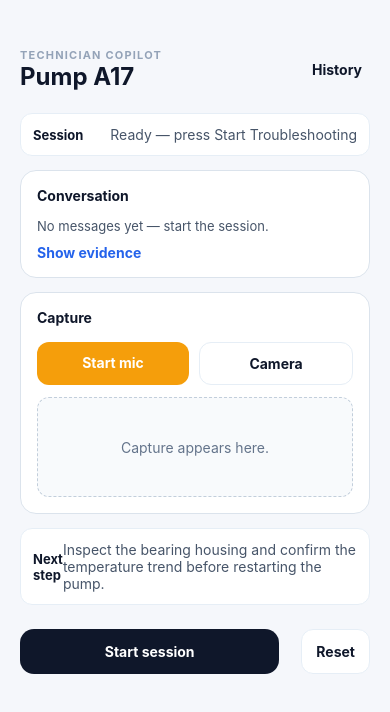
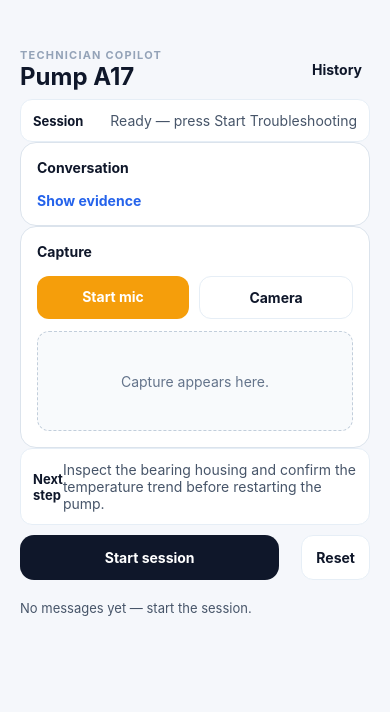
Before and after one commit to xrishabhjx/TechnoPilot, a React Native app in the folder mobile/: screen / in a window 390 px wide. Shown: the top 712 px of the page. Built offline with nearby package versions, Linux system fonts and the light colour scheme.

Commit message:
Fix: avoid nesting VirtualizedList by using FlatList as main scroller

```diff
--- a/mobile/App.tsx
+++ b/mobile/App.tsx
@@ -59,7 +59,18 @@ export default function App() {
     <>
     <View style={styles.container}>
       <StatusBar style="dark" />
-      <ScrollView contentContainerStyle={styles.content}>
+      <FlatList
+        contentContainerStyle={styles.content}
+        data={engine.messages}
+        keyExtractor={(_, i) => String(i)}
+        renderItem={({ item }) => (
+          <View style={[styles.message, item.role === 'copilot' ? styles.messageBot : styles.messageUser]}>
+            <Text style={[styles.messageText, item.role === 'copilot' ? {} : { color: '#0f172a' }]}>{item.text}</Text>
+          </View>
+        )}
+        ListEmptyComponent={<Text style={styles.cardText}>No messages yet — start the session.</Text>}
+        ListHeaderComponent={() => (
+          <>
             <View style={styles.headerRow}>
               <View>
                 <Text style={styles.brand}>TECHNICIAN COPILOT</Text>
@@ -77,17 +88,6 @@ export default function App() {
 
             <View style={styles.card}>
               <Text style={styles.cardTitle}>Conversation</Text>
-          <FlatList
-            data={engine.messages}
-            keyExtractor={(_, i) => String(i)}
-            renderItem={({ item }) => (
-              <View style={[styles.message, item.role === 'copilot' ? styles.messageBot : styles.messageUser]}>
-                <Text style={styles.messageText}>{item.text}</Text>
-              </View>
-            )}
-            ListEmptyComponent={<Text style={styles.cardText}>No messages yet — start the session.</Text>}
-          />
-
               <TouchableOpacity style={styles.link} onPress={() => setShowEvidence((v) => !v)}>
                 <Text style={styles.linkText}>{showEvidence ? 'Hide evidence' : 'Show evidence'}</Text>
               </TouchableOpacity>
@@ -136,7 +136,9 @@ export default function App() {
                 <Text style={styles.smallButtonText}>Reset</Text>
               </TouchableOpacity>
             </View>
-      </ScrollView>
+          </>
+        )}
+      />
     </View>
 
     <Modal visible={showHistory} animationType="slide" onRequestClose={() => setShowHistory(false)}>
```
Lines whose indentation alone changed are shown as unchanged.
